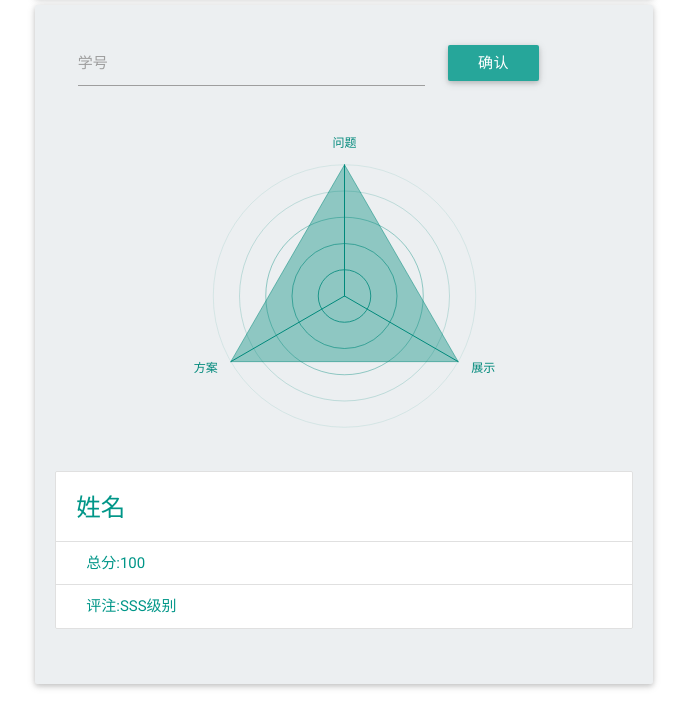
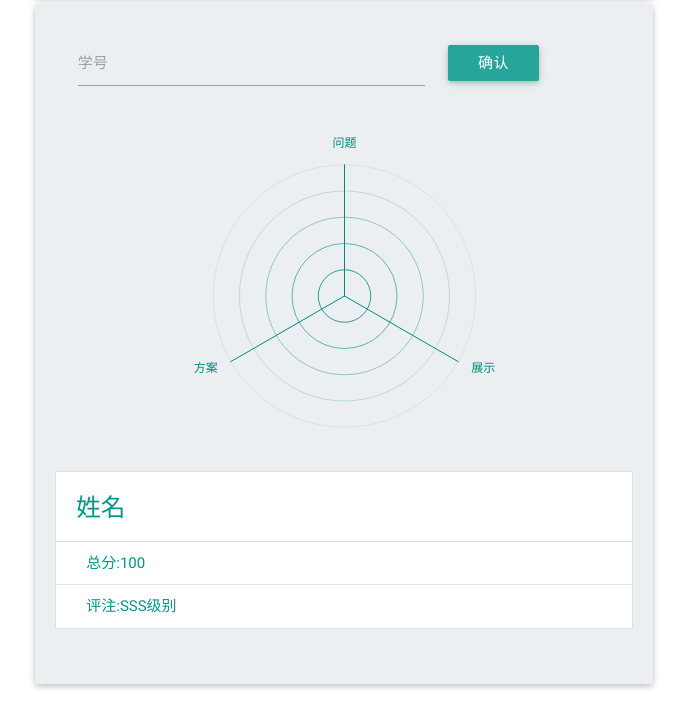
Before and after one commit to syzyh/ergonomics_homework1, a plain HTML site: page index.html in a window 1280 px wide. Shown: the part 67-794 px from the top of the page, without its empty margins (296-983 px from the left). Drawn offline with nearby package versions, Linux system fonts and the light colour scheme.

Commit message:
zeroForAll

```diff
--- a/index.html
+++ b/index.html
@@ -48,7 +48,7 @@
 	<script>
 
 		var dataBJ = [
-		    [5,5,5],
+		    [0,0,0],
 		];
 		var option = {
 		    backgroundColor: '#eceff1',
```
